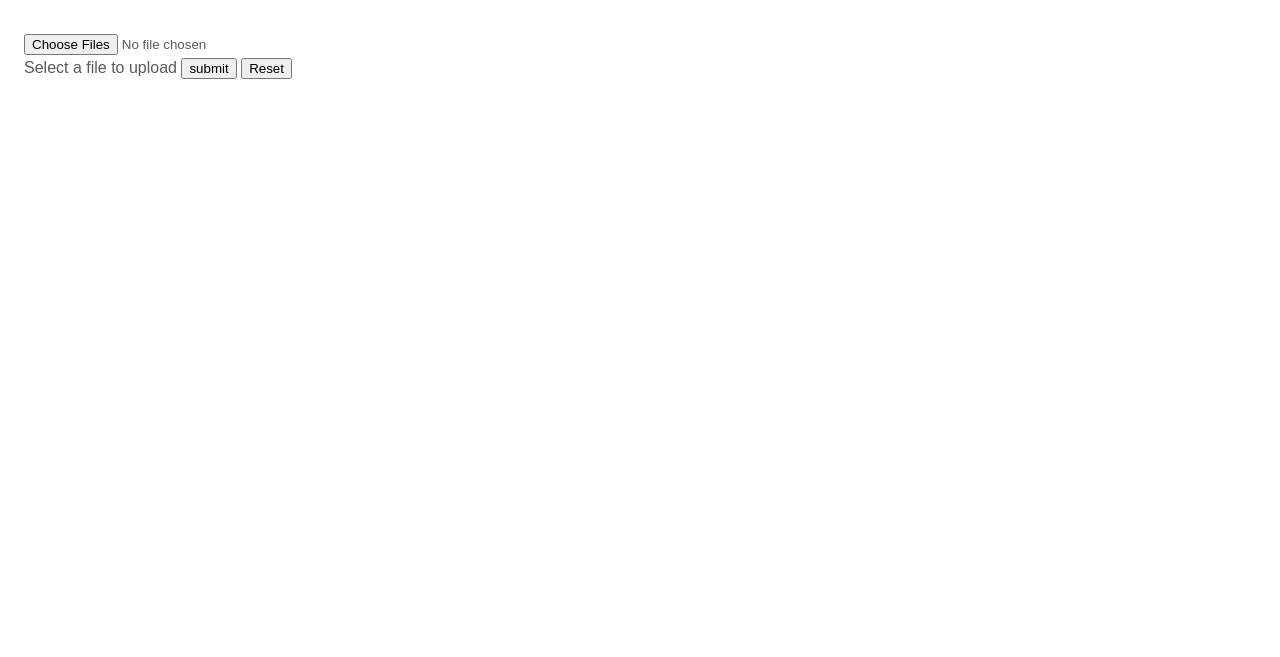
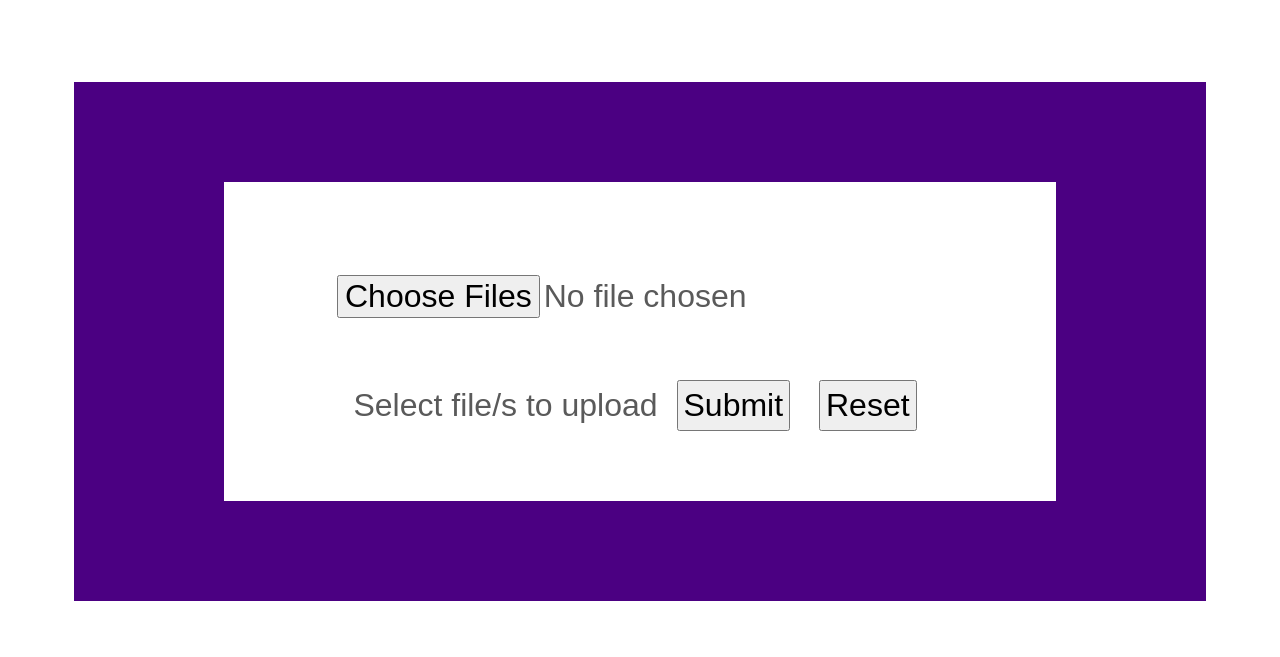
Before and after one commit to manubuhay/python_subprocess_tesseract, a Flask app: page / in a window 1280 px wide. Shown: the top 657 px of the page. Run offline with Flask 2, Linux system fonts and the light colour scheme.

Commit message:
added css style to submit page, added form class in index.html, updated gitignore

```diff
--- a/static/css/main.css
+++ b/static/css/main.css
@@ -9,9 +9,47 @@
 body {
   margin: 0;
   padding: 2rem 1.5rem;
-  font: 1rem/1.5 "PT Sans", Arial, sans-serif;
+  font: 2rem/1.5 "PT Sans", Arial, sans-serif;
   color: #5a5a5a;
 }
 .msg {
   color: rgb(200, 17, 15);
+  padding-top: 5px;
+  padding-bottom: 10px;
+  padding-right: 10px;
+  padding-left: 10px;
+  text-align: center;
 }
+.form1 {
+  padding-top: 50px;
+  padding-bottom: 50px;
+  padding-right: 50px;
+  padding-left: 50px;
+  border-left: 150px solid indigo;
+  border-right: 150px solid indigo;
+  border-top: 100px solid indigo;
+  border-bottom: 100px solid indigo;
+  margin-left: 50px;
+  margin-right: 50px;
+  margin-top: 50px;
+  margin-bottom: 10px;
+  text-align: center;
+}
+input[type=reset] {
+  padding:5px;
+  margin:20px 10px 20px 10px;
+  font: 2rem/1.5 "PT Sans", Arial, sans-serif;
+
+}
+input[type=submit] {
+  padding:5px;
+  margin:10px 0;
+  font: 2rem/1.5 "PT Sans", Arial, sans-serif;
+  margin:20px 10px 20px 10px;
+}
+input[type=file] {
+  padding:20px;
+  margin:20px 0;
+  font: 2rem/1.5 "PT Sans", Arial, sans-serif;
+  margin:20px 10px 20px 10px;
+}
--- a/templates/index.html
+++ b/templates/index.html
@@ -5,10 +5,10 @@
   <input type="file" id="file" aria-label="File browser example">
   <span class="file-custom"></span>
 </label> -->
-<form method="POST" enctype="multipart/form-data">
+<form method="POST" enctype="multipart/form-data" class="form1">
   <input type="file" name="fileupload" value="fileupload" id="fileupload" multiple><br>
-  <label for="fileupload"> Select a file to upload</label>
-  <input type="submit" value="submit">
+  <label for="fileupload"> Select file/s to upload</label>
+  <input type="submit" value="Submit">
   <input type = "reset" value="Reset">
 </form>
 <div class="msg">{{error}}</div>
```
Also changed, not shown: 1 other file.
